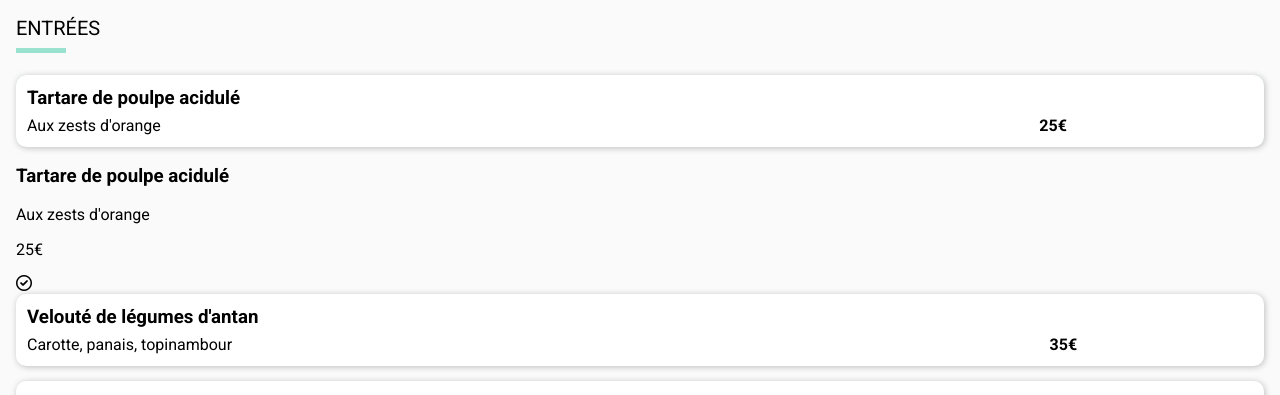
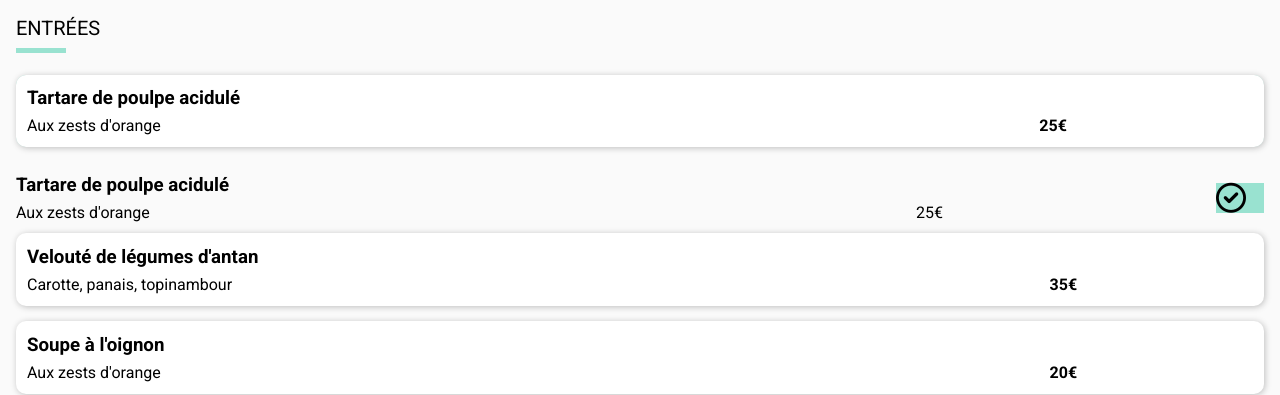
Before and after one commit to jola97/Projet_3_lala_joel, a website: page menu_pages/a_la_francaise.html in a window 1280 px wide. Shown: the part 418-813 px from the top of the page. Drawn offline with Linux system fonts and the light colour scheme; a web font is replaced by a local one.

Commit message:
test effet menu

```diff
--- a/menu_pages/a_la_francaise.html
+++ b/menu_pages/a_la_francaise.html
@@ -49,13 +49,13 @@
                 <p>Aux zests d'orange <span>25€</span></p>
             </div>
             </div>
-            <div id="slideMenuEntrees1">
-                <div>
+            <div id="slideMenuEntrees1" class="testMenu">
+                <div class="testMenu2">
                     <h3>Tartare de poulpe acidulé</h3>
                     <p>Aux zests d'orange</p>
                 </div>
-                <p>25€</p>
-                <div>
+                <p class="testMenu3">25€</p>
+                <div class="testI">
                     <i class="fa-regular fa-circle-check"></i>
                 </div>
             </div>
--- a/sass/style.scss
+++ b/sass/style.scss
@@ -111,6 +111,37 @@ main{
                 }
             }
         }*/
+}
+
+.testMenu{
+    display: flex;
+    line-height: .5;
+    text-overflow: ellipsis;
+    align-items: flex-end;
+    width: 100%;
+    transform-origin :0% 100%;
+    transition: transform 500ms ease;
+    &:hover{
+                transform :scaleX(0.8);
+                border-top-right-radius: 0;
+                border-bottom-right-radius: 0;
+                text-overflow: ellipsis;
+            }
+}
+
+.testMenu2{
+    width: 75%;
+}
+
+.testMenu3{
+    width: 25%;
+}
+
+.testI{
+    align-self: center;
+    width: 50px;
+    background: $color-tertiary;
+    font-size: 30px;
 }
 
 .restaurants{
@@ -271,14 +302,11 @@ main{
         animation: slideMenu 3000ms;
     }
 
-
     .menu__entree__plats__desserts{
         text-align: left;
         margin-left: 16px;
         margin-right: 16px;
         margin-bottom: 45px;
-        //animation: slideMenu 2s;
-
 
         h2{
             font-weight: normal;
@@ -313,6 +341,7 @@ main{
                 transform :scaleX(0.8);
                 border-top-right-radius: 0;
                 border-bottom-right-radius: 0;
+                //text-overflow: ellipsis;
             }
 
             span{
```
Also changed, not shown: public/css/style.css, 1 other file.
